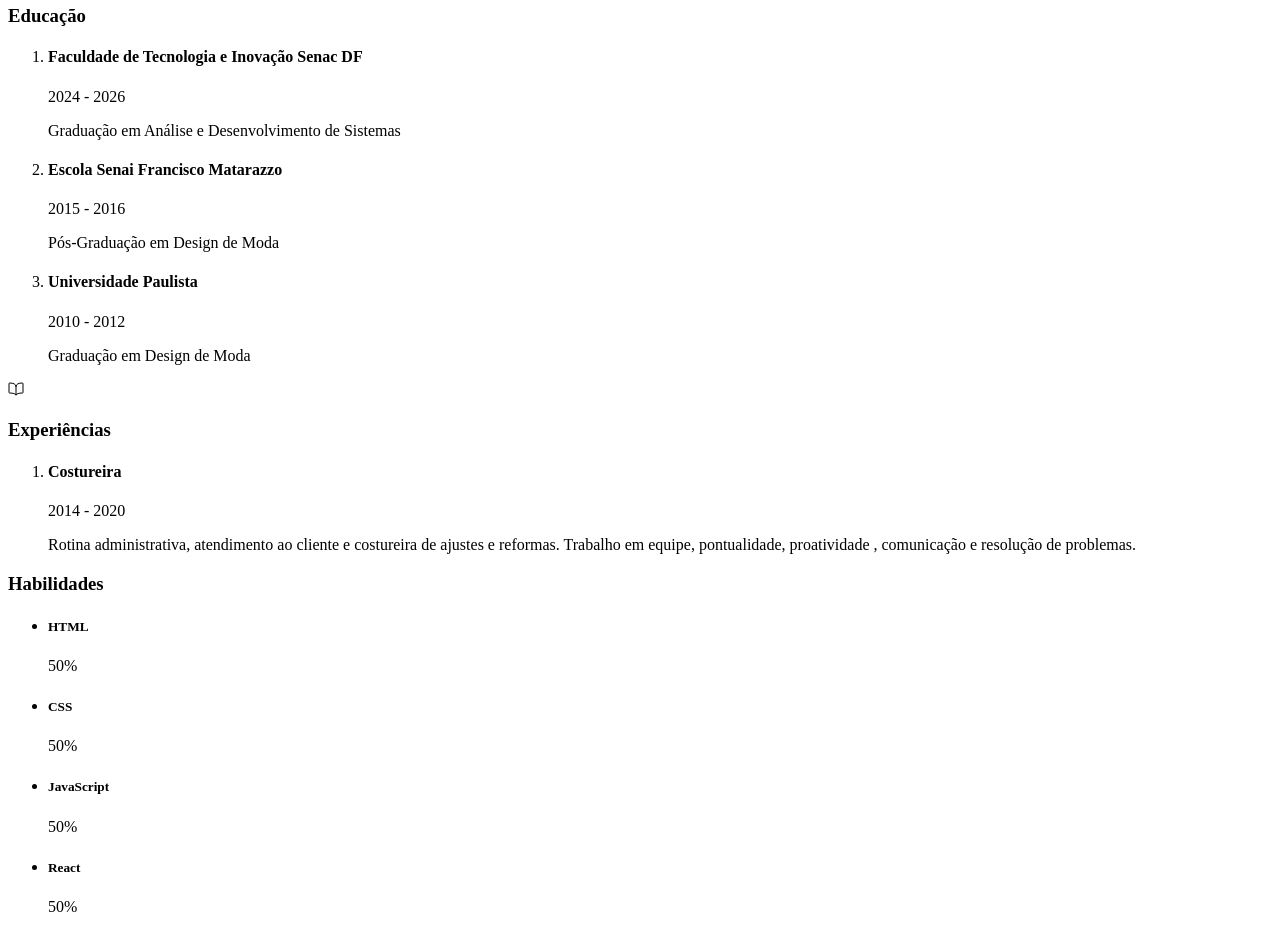
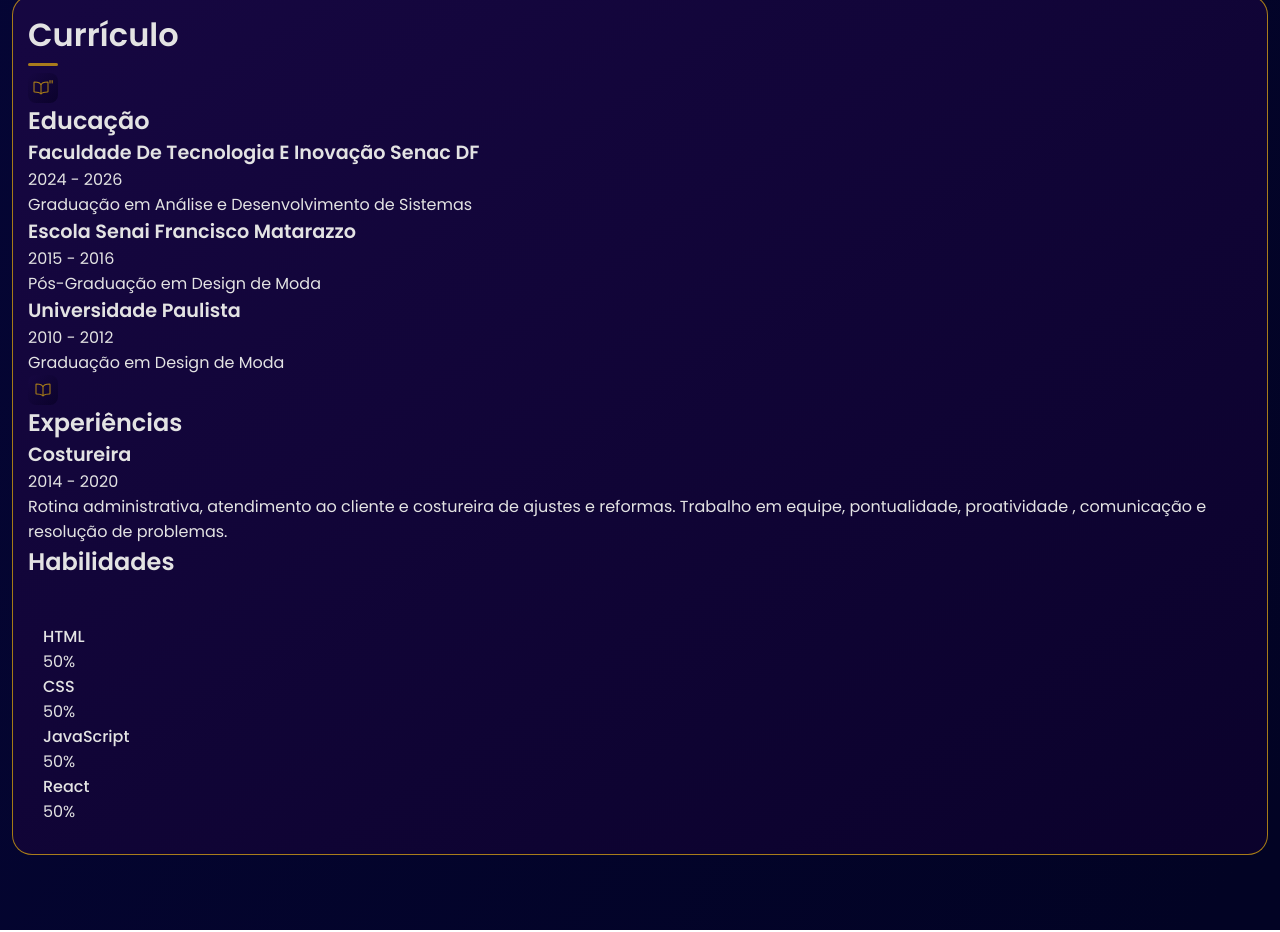
Before and after one commit to Karen0nog/My-Portfolio, a plain HTML site: page My-Portfolio/index.html in a window 1280 px wide. Shown: the part 1130-2062 px from the top of the page. Drawn offline with nearby package versions, Linux system fonts and the light colour scheme.

Commit message:
fix css style

```diff
--- a/My-Portfolio/css/style.css
+++ b/My-Portfolio/css/style.css
@@ -0,0 +1,133 @@
+:root {
+  --bg-main: linear-gradient(to bottom right, #06063a 3%, #020324 97%);
+  --bg-sidebar: linear-gradient(to bottom right, #160741 3%, #0b022c 97%);
+  --border-gold: #ffc107a1;
+  --text-light: #e3e3e3;
+}
+
+* {
+  margin: 0;
+  padding: 0;
+  box-sizing: border-box;
+  color: var(--text-light);
+  font-family: 'Poppins', sans-serif;
+}
+
+body {
+  background: var(--bg-main);
+  margin: 15px 12px;
+  margin-bottom: 75px;
+  min-width: 259px;
+}
+
+a { text-decoration: none; }
+li { list-style: none; }
+img, ion-icon, a, button, time, span { display: block; }
+
+button {
+  font: inherit;
+  background: none;
+  border: none;
+  cursor: pointer;
+}
+
+input, textarea {
+  display: block;
+  width: 100%;
+  background: none;
+  font: inherit;
+}
+
+.sidebar,
+article {
+  background: var(--bg-sidebar);
+  border: 1px solid var(--border-gold);
+  border-radius: 20px;
+  padding: 15px;
+}
+
+.separator {
+  width: 100%;
+  height: 1px;
+  background: var(--border-gold);
+  margin: 16px 0;
+}
+
+.icon-box {
+  background: var(--bg-sidebar);
+  width: 30px;
+  height: 30px;
+  border-radius: 8px;
+  display: flex;
+  justify-content: center;
+  align-items: center;
+  font-size: 16px;
+  color: var(--border-gold);
+}
+
+/* .icon-box::before */
+
+.icon-box ion-icon {
+  --ionicon-stroke-width: 35px;
+  color: var(--border-gold);
+}
+
+article.active {
+  display: block;
+  animation: fade 0.5s ease backwards;
+}
+
+@keyframes fade {
+  from { opacity: 0; }
+  to { opacity: 1; }
+}
+
+.h2, .h3, .h4, .h5 {
+    color: var(--text-light);
+    text-transform: capitalize;
+}
+
+.h2 { font-size: 2rem; }
+.h3 { font-size: 1.5rem; }
+.h4 { font-size: 1.2rem; }
+.h5 { font-size: 1rem; font-weight: 500; }
+
+.article-title {
+  display: flex;
+  flex-direction: column;
+  align-items: flex-start;
+  padding-bottom: 7px;
+  gap: 4px;
+}
+
+.article-title::after {
+  content: "";
+  width: 30px;
+  height: 3px;
+  background: var(--border-gold);
+  border-radius: 3px;
+}
+
+.content-card {
+  /* position: relative; */
+  display: flex;
+  flex-direction: column;
+  background: var(--border-gradient-onyx);
+  padding: 15px;
+  padding-top: 45px;
+  border-radius: 14px;
+  box-shadow: var(--shadow-2);
+  cursor: pointer;
+
+}
+
+.content-card::before {
+  content: "";
+  position: absolute;
+  inset: 1px;
+  background: var(--bg-gradient-jet);
+  border-radius: inherit;
+
+}
+
+/* SIDEBAR */
```
Also changed, not shown: My-Portfolio/index.html (+4 -0 lines).
